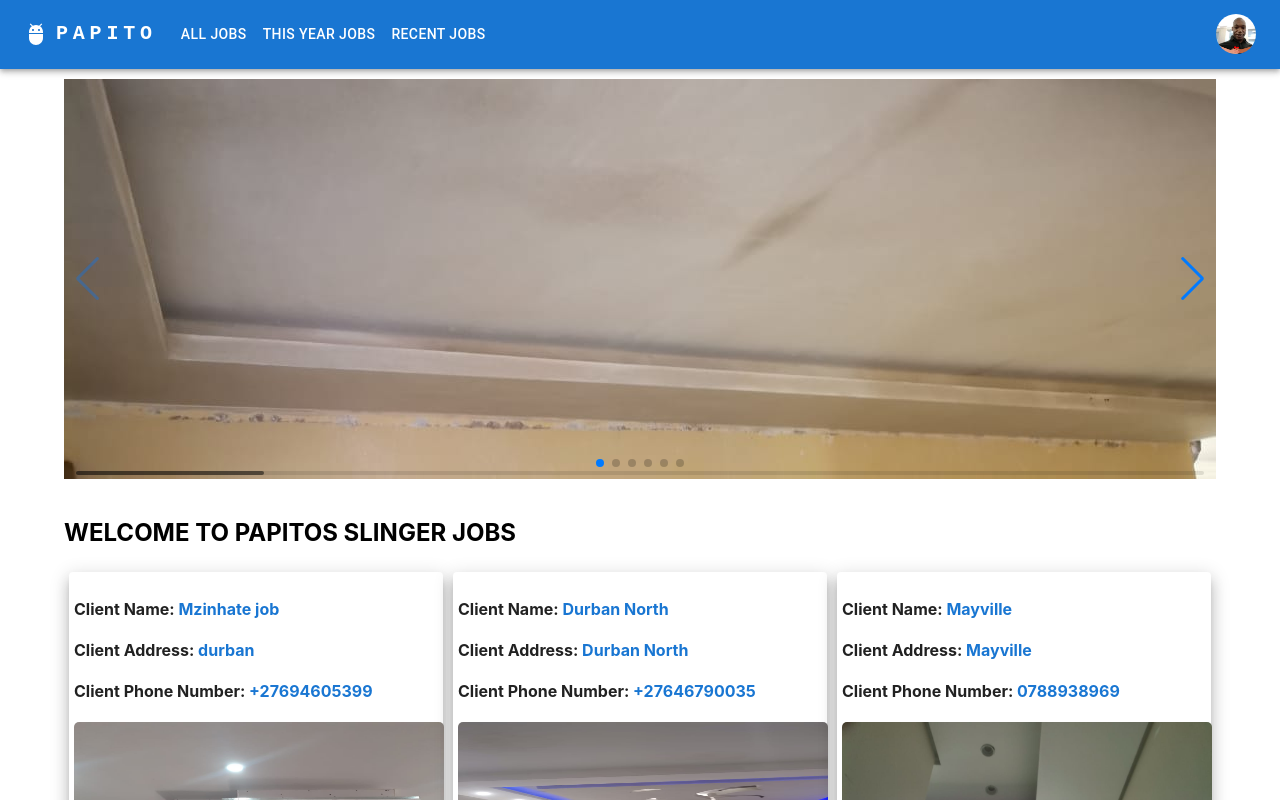
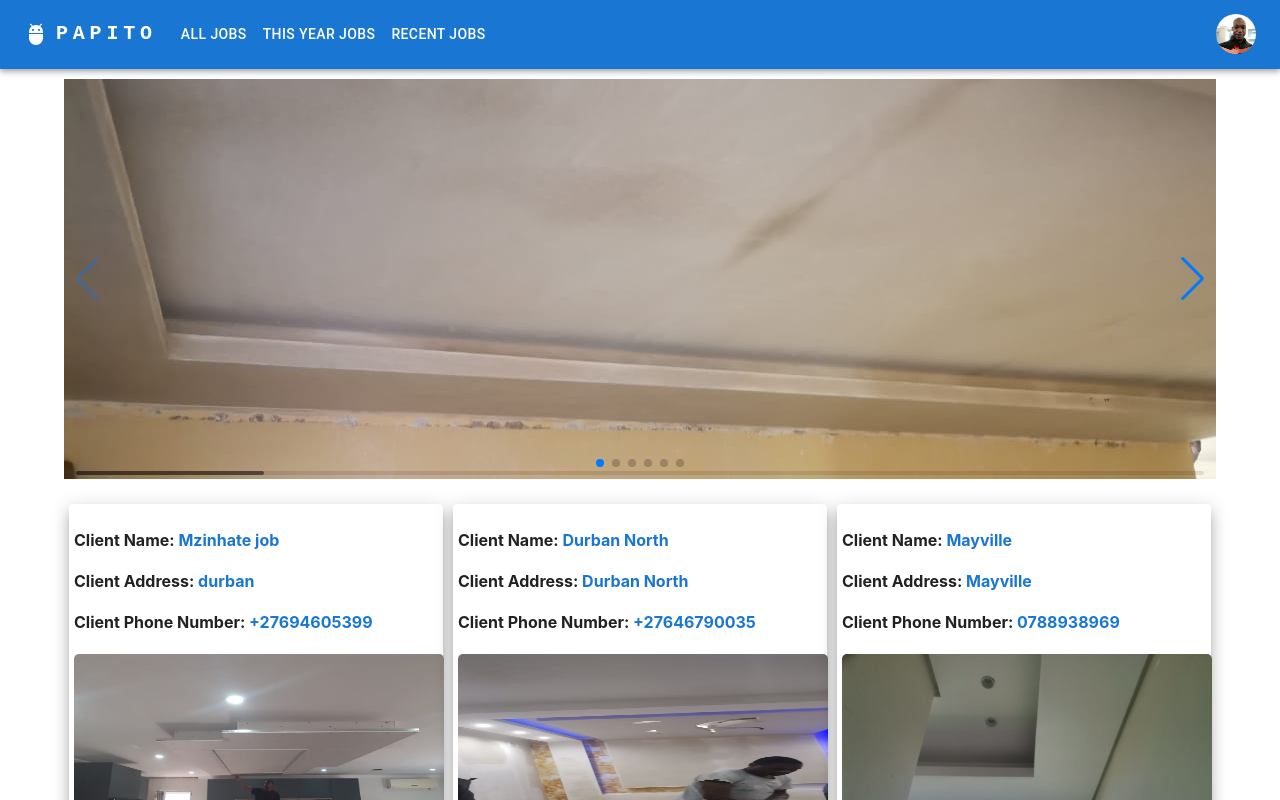
Before and after one commit to Faustinojoao/papito-page, a React (Create React App) app: page / in a window 1280 px wide. Shown: the top 800 px of the page. Built offline with nearby package versions, Linux system fonts and the light colour scheme.

Commit message:
remove title

```diff
--- a/src/compunent/NavBar.js
+++ b/src/compunent/NavBar.js
@@ -231,8 +231,6 @@ function NavBar() {
 
       <br/>
 
-
-      <h2><strong style={{textAlign:"center"}}>WELCOME TO PAPITOS SLINGER JOBS</strong></h2>
       <Grid container>
         {clientDate.map((client) => (
           <Grid item key={client.id} xs={12} md={6} lg={4}
```
